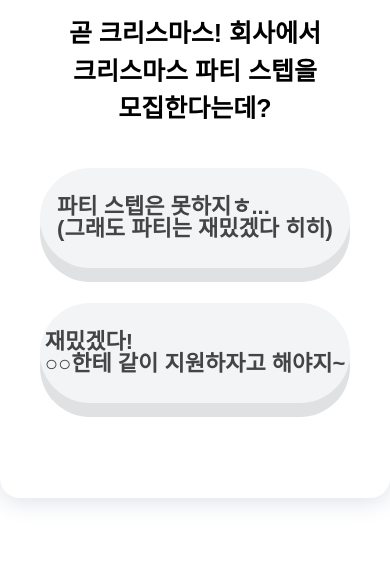
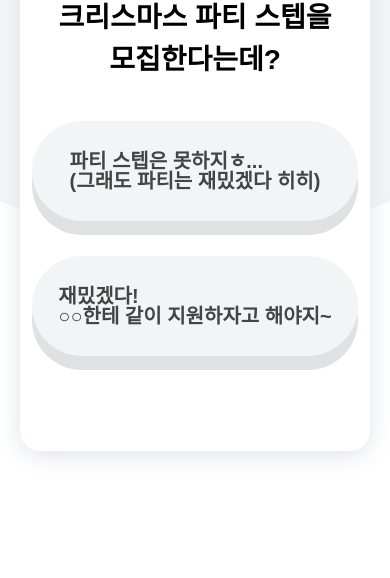
Before and after one commit to jeongsangtae/job-mbti, a plain HTML site: page questions.html in a window 390 px wide. Shown: the part 295-873 px from the top of the page. After the commit the page ends 844 px from the top, so only its background shows below. Drawn offline with nearby package versions, Linux system fonts and the light colour scheme; a web font is replaced by a local one.

Commit message:
Media Query add common, questions css

```diff
--- a/css/common.css
+++ b/css/common.css
@@ -90,3 +90,17 @@ img {
   font-size: 35px;
   margin-bottom: 30px;
 }
+
+@media (max-width: 640px) {
+  body {
+    padding-top: 50px;
+    margin-left: 20px;
+    margin-right: 20px;
+  }
+  .page-title {
+    font-size: 40px;
+  }
+  .btn {
+    font-size: 40px;
+  }
+}
--- a/css/questions.css
+++ b/css/questions.css
@@ -44,7 +44,7 @@ body {
 }
 
 .question-box .question {
-  font-size: 25px;
+  font-size: 30px;
   font-weight: 700;
   line-height: 1.5;
   text-align: center;
@@ -56,8 +56,18 @@ body {
   font-size: 22px;
 }
 
-.question-box .choice1 {
+@media (max-width: 640px) {
+  .progress {
+    margin-bottom: 30px;
+  }
+  .question-box {
+    padding-left: 12px;
+    padding-right: 12px;
+  }
+  .question-box .question {
+    font-size: 28px;
+  }
+  .question-box .choice {
+    font-size: 20px;
+  }
 }
-
-.question-box .choice2 {
-}
```
